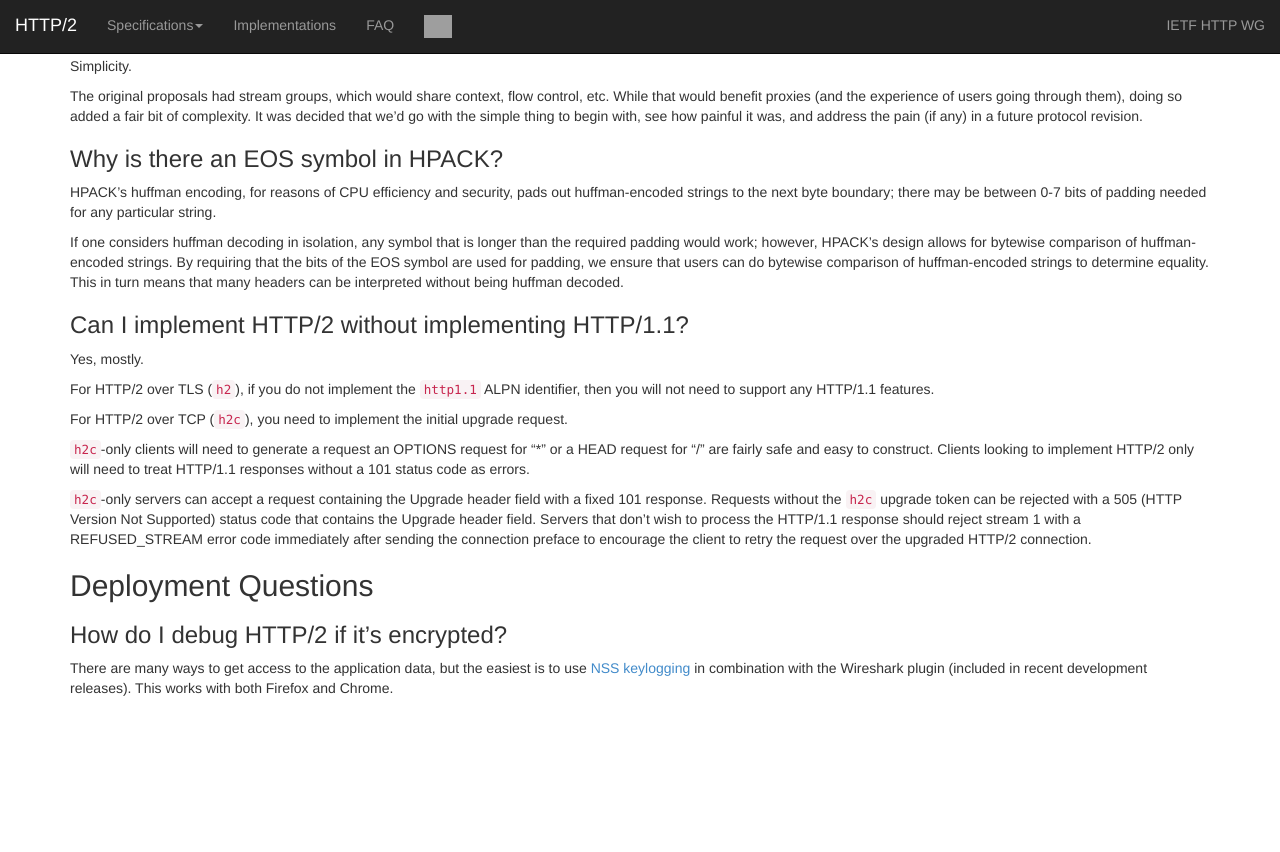
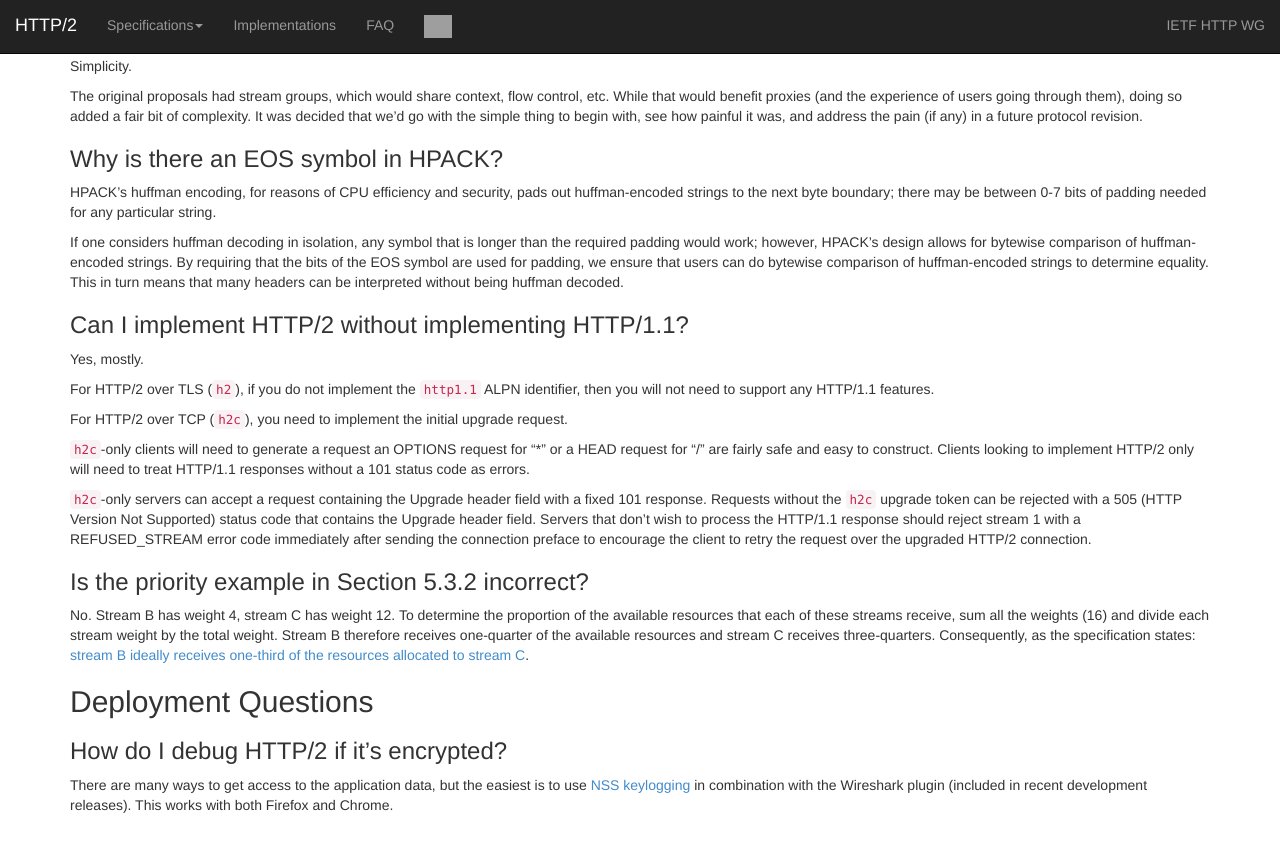
Before and after one commit to http2/http2.github.io, a Jekyll site: the page built from faq/index.md, in a window 1280 px wide and 900 px high, scrolled down 4619 px. Shown: the top 852 px of the window. Built offline with Jekyll 4.4.1, drawn with Linux system fonts in a browser that asks for light colours; before the commit the page ends 5402 px from its top, so only the background shows below that; grey boxes are pictures that could not be loaded.

Commit message:
Explain Section 5.3.2

```diff
--- a/faq/index.md
+++ b/faq/index.md
@@ -267,6 +267,10 @@ For HTTP/2 over TCP (`h2c`), you need to implement the initial upgrade request.
 
 `h2c`-only servers can accept a request containing the Upgrade header field with a fixed 101 response.  Requests without the `h2c` upgrade token can be rejected with a 505 (HTTP Version Not Supported) status code that contains the Upgrade header field.  Servers that don't wish to process the HTTP/1.1 response should reject stream 1 with a REFUSED_STREAM error code immediately after sending the connection preface to encourage the client to retry the request over the upgraded HTTP/2 connection.
 
+### Is the priority example in Section 5.3.2 incorrect?
+
+No.  Stream B has weight 4, stream C has weight 12.  To determine the proportion of the available resources that each of these streams receive, sum all the weights (16) and divide each stream weight by the total weight.  Stream B therefore receives one-quarter of the available resources and stream C receives three-quarters.  Consequently, as the specification states: [stream B ideally receives one-third of the resources allocated to stream C](http://http2.github.io/http2-spec/#rfc.section.5.3.2).
+
 
 ## Deployment Questions
 
```
